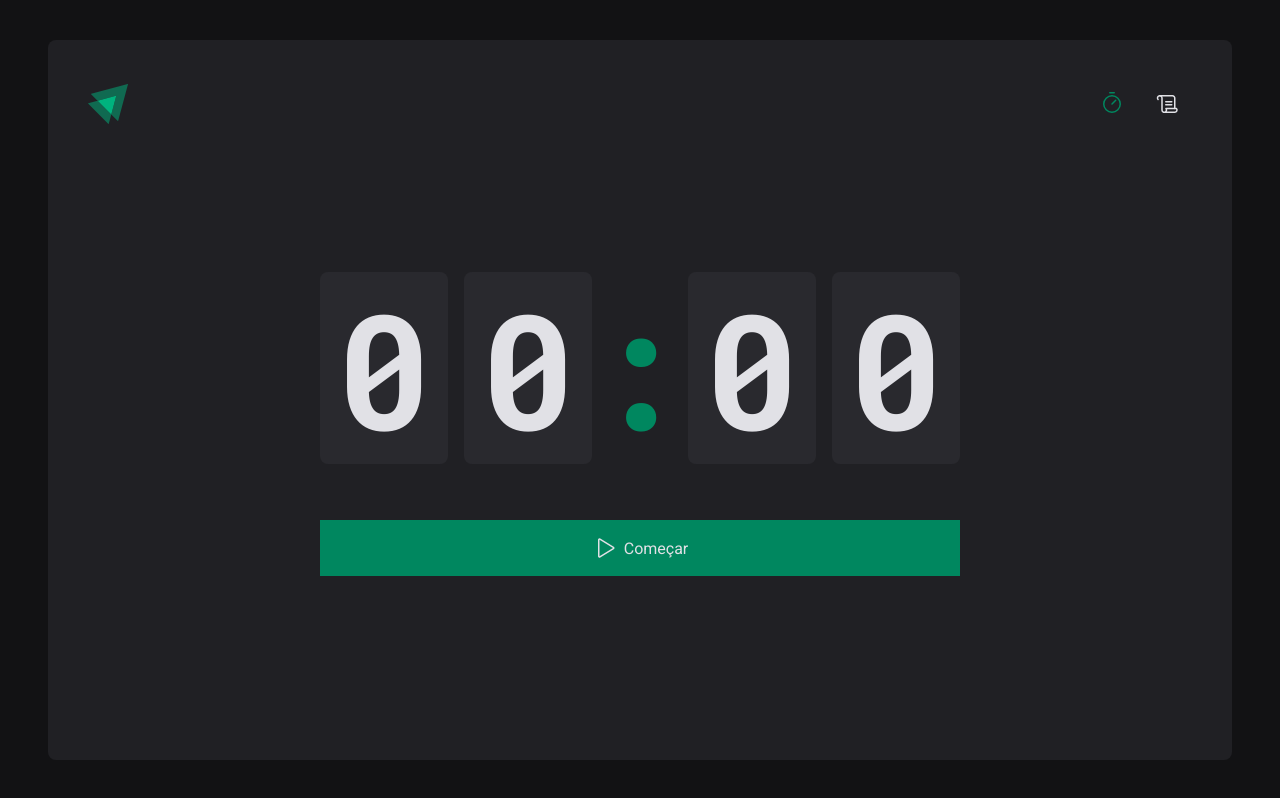
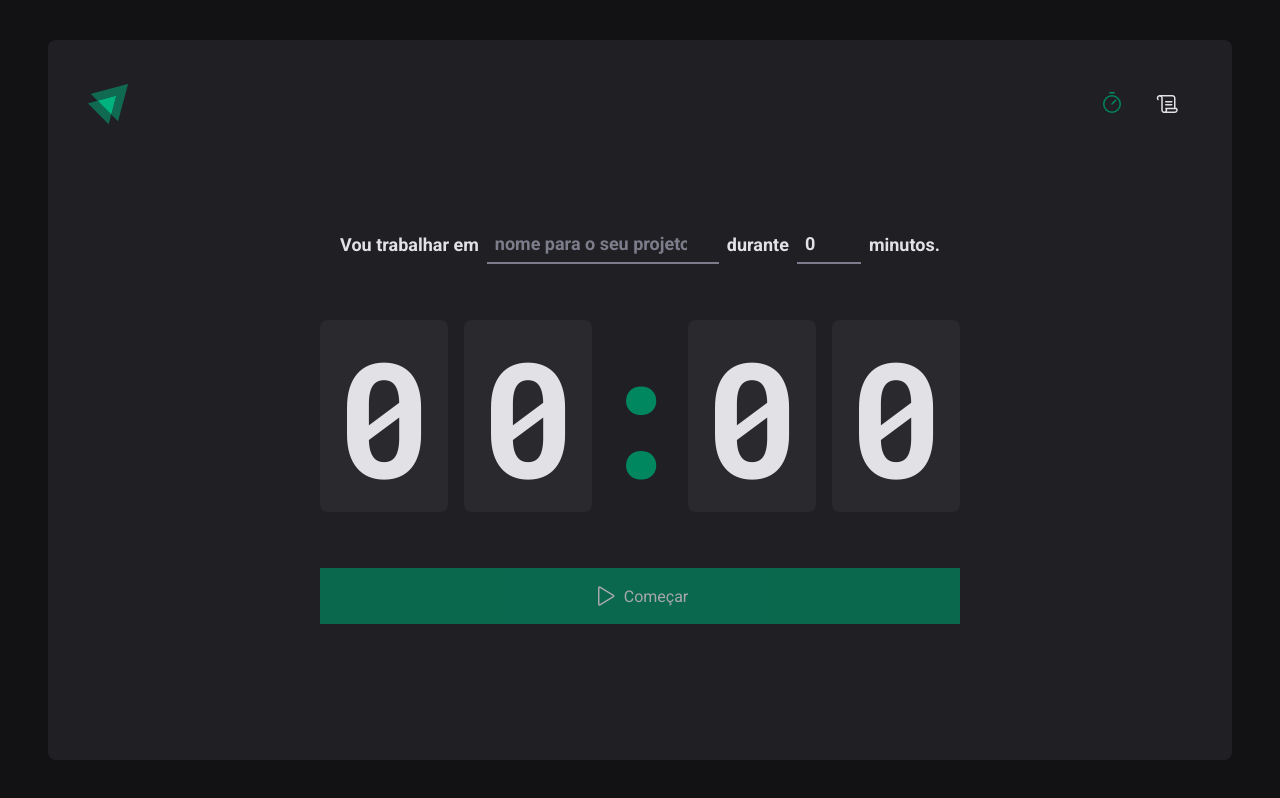
Before and after one commit to Bruno-mateus/Pomodoro-App, a React (Vite) app: page / in a window 1280 px wide. Built offline with nearby package versions, Linux system fonts and the light colour scheme.

Commit message:
contexto no form

```diff
--- a/pages/Home/components/Countdown/index.tsx
+++ b/pages/Home/components/Countdown/index.tsx
@@ -1,13 +1,17 @@
 import { differenceInSeconds } from 'date-fns'
-import { useContext, useEffect, useState } from 'react'
+import { useContext, useEffect } from 'react'
 import { CyclesContext } from '../..'
 import { CountdownContainer, Separator } from './styles'
 
 export function Countdown() {
-  const { activeCycle, activeCycleId, markCurrentCycleAsFinished } =
-    useContext(CyclesContext)
+  const {
+    activeCycle,
+    activeCycleId,
+    markCurrentCycleAsFinished,
+    amountSecondsPassed,
+    setSecondsPassed,
+  } = useContext(CyclesContext)
 
-  const [amountSecondsPassed, SetAmountSecondsPassed] = useState(0)
   const totalInSeconds = activeCycle ? activeCycle.minutesAmount * 60 : 0
 
   useEffect(() => {
@@ -22,10 +26,10 @@ export function Countdown() {
 
         if (secondsDiff >= totalInSeconds) {
           markCurrentCycleAsFinished()
-          SetAmountSecondsPassed(totalInSeconds)
+          setSecondsPassed(totalInSeconds)
           clearInterval(interval)
         } else {
-          return SetAmountSecondsPassed(secondsDiff)
+          return setSecondsPassed(secondsDiff)
         }
       }, 1000)
     }
@@ -33,7 +37,13 @@ export function Countdown() {
     return () => {
       clearInterval(interval)
     }
-  }, [activeCycle, totalInSeconds, activeCycleId, markCurrentCycleAsFinished]) // passando como dependência por ser uma variável externa
+  }, [
+    activeCycle,
+    totalInSeconds,
+    activeCycleId,
+    markCurrentCycleAsFinished,
+    setSecondsPassed,
+  ]) // passando como dependência por ser uma variável externa
 
   const currentSeconds = activeCycle ? totalInSeconds - amountSecondsPassed : 0
 
--- a/pages/Home/components/NewCycleForm/index.tsx
+++ b/pages/Home/components/NewCycleForm/index.tsx
@@ -1,28 +1,11 @@
+import { useContext } from 'react'
+import { useFormContext } from 'react-hook-form'
+import { CyclesContext } from '../..'
 import { FormContainer, MinutesAmount, TaskInput } from './styles'
-import * as zod from 'zod'
-import { zodResolver } from '@hookform/resolvers/zod'
-import { useForm } from 'react-hook-form'
 
 export function NewCycleForm() {
-  const newCycleValidateSchema = zod.object({
-    task: zod.string().min(1, 'Informe uma tarefa'),
-    minutesAmount: zod
-      .number()
-      .min(1, 'A tarefa tem que durar pelo menos 5 minutos')
-      .max(60, 'A tarefa pode durar até 60 minutos'),
-  })
-
-  type NewCycleFormData = zod.infer<typeof newCycleValidateSchema>
-
-  const { register, handleSubmit, watch, formState, reset } = useForm({
-    resolver: zodResolver(newCycleValidateSchema),
-    defaultValues: {
-      task: '',
-      minutesAmount: 0,
-    },
-  })
-  console.log(formState.errors)
-
+  const { activeCycle } = useContext(CyclesContext)
+  const { register } = useFormContext()
   return (
     <FormContainer>
       <label htmlFor="task">Vou trabalhar em</label>
--- a/pages/Home/index.tsx
+++ b/pages/Home/index.tsx
@@ -1,10 +1,16 @@
-import { HandPalm, Play } from 'phosphor-react'
-
 import { useState, createContext } from 'react'
 
+import { HandPalm, Play } from 'phosphor-react'
 import { ButtonStart, ButtonStop, HomeContainer } from './styles'
 
 import { Countdown } from './components/Countdown'
+import { NewCycleForm } from './components/NewCycleForm'
+
+import * as zod from 'zod'
+import { zodResolver } from '@hookform/resolvers/zod'
+import { useForm, FormProvider } from 'react-hook-form'
+
+import { v4 as uuid } from 'uuid'
 
 interface Cycle {
   id: string
@@ -18,6 +24,8 @@ interface Cycle {
 interface ICyclesContext {
   activeCycle: Cycle | undefined
   activeCycleId: string | null
+  amountSecondsPassed: number
+  setSecondsPassed: (number: number) => void
   markCurrentCycleAsFinished: () => void
 }
 
@@ -25,23 +33,49 @@ export const CyclesContext = createContext({} as ICyclesContext)
 
 export function Home() {
   const [cycles, setCycles] = useState<Cycle[]>([])
-  const [activeCycleId, SetActiveCycleId] = useState<string | null>(null)
+  const [activeCycleId, setActiveCycleId] = useState<string | null>(null)
+  const [amountSecondsPassed, setAmountSecondsPassed] = useState(0)
 
-  //   function handleCreateNewCycle({ task, minutesAmount }: NewCycleFormData) {
-  //     const newCycle: Cycle = {
-  //       id: uuid(),
-  //       task,
-  //       minutesAmount,
-  //       startDate: new Date(),
-  //     }
+  const newCycleValidateSchema = zod.object({
+    task: zod.string().min(1, 'Informe uma tarefa'),
+    minutesAmount: zod
+      .number()
+      .min(1, 'A tarefa tem que durar pelo menos 5 minutos')
+      .max(60, 'A tarefa pode durar até 60 minutos'),
+  })
 
-  //     setCycles((state) => [...state, newCycle])
-  //     SetActiveCycleId(newCycle.id)
+  type NewCycleFormData = zod.infer<typeof newCycleValidateSchema>
 
-  //     SetAmountSecondsPassed(0)
+  const newCycleForm = useForm({
+    resolver: zodResolver(newCycleValidateSchema),
+    defaultValues: {
+      task: '',
+      minutesAmount: 0,
+    },
+  })
 
-  //     reset()
-  //   }
+  const { handleSubmit, watch, reset } = newCycleForm
+
+  function setSecondsPassed(number: number) {
+    setAmountSecondsPassed(number)
+  }
+
+  function handleCreateNewCycle({ task, minutesAmount }: NewCycleFormData) {
+    const newCycle: Cycle = {
+      id: uuid(),
+      task,
+      minutesAmount,
+      startDate: new Date(),
+    }
+
+    setCycles((state) => [...state, newCycle])
+    setActiveCycleId(newCycle.id)
+
+    setAmountSecondsPassed(0)
+
+    reset()
+  }
+
   function handleInterruptCycle() {
     setCycles((state) =>
       state.map((cycle) => {
@@ -53,7 +87,7 @@ export function Home() {
         }
       }),
     )
-    SetActiveCycleId(null)
+    setActiveCycleId(null)
   }
 
   function markCurrentCycleAsFinished() {
@@ -70,16 +104,24 @@ export function Home() {
 
   const activeCycle = cycles.find((cycle) => cycle.id === activeCycleId)
 
-  // const task = watch('task')
-  // const isSubmitDisable = !task
+  const task = watch('task')
+  const isSubmitDisable = !task
 
   return (
     <HomeContainer>
-      <form /* onSubmit={handleSubmit(handleCreateNewCycle)} */ action="">
+      <form onSubmit={handleSubmit(handleCreateNewCycle)} action="">
         <CyclesContext.Provider
-          value={{ activeCycle, activeCycleId, markCurrentCycleAsFinished }}
+          value={{
+            activeCycle,
+            activeCycleId,
+            markCurrentCycleAsFinished,
+            amountSecondsPassed,
+            setSecondsPassed,
+          }}
         >
-          {/* <NewCycleForm /> */}
+          <FormProvider {...newCycleForm}>
+            <NewCycleForm />
+          </FormProvider>
           <Countdown />
         </CyclesContext.Provider>
 
@@ -89,7 +131,7 @@ export function Home() {
             Interromper
           </ButtonStop>
         ) : (
-          <ButtonStart /* disabled={isSubmitDisable} */ type="submit">
+          <ButtonStart disabled={isSubmitDisable} type="submit">
             <Play size={24} />
             Começar
           </ButtonStart>
```
